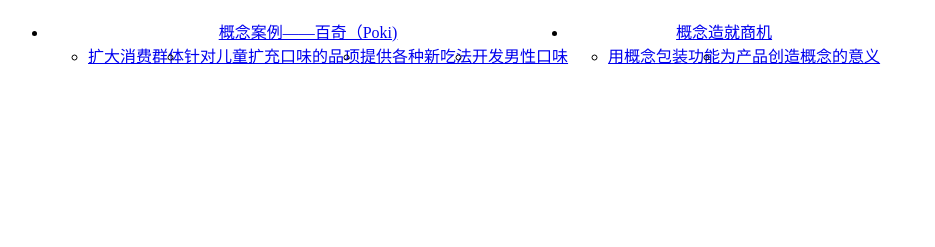
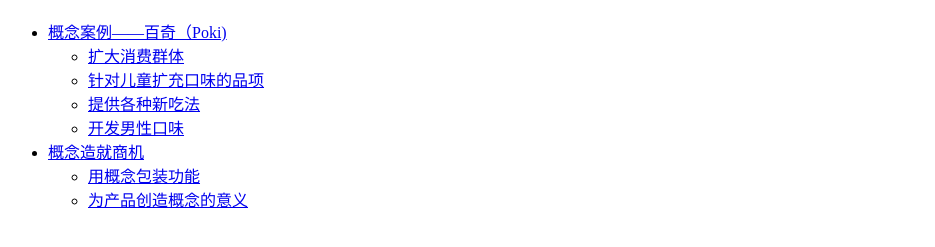
Before and after one commit to nalinali/TaguageTutorial, a plain HTML site: page index.html in a window 1280 px wide. Shown: the part 61-308 px from the top of the page, without its empty margins (0-935 px from the left). Drawn offline with Linux system fonts and the light colour scheme.

Commit message:
Revert "Update index.html"
This reverts commit 0c087a1dea02a6ef97dd231481e999720b5ecdad.

```diff
--- a/index.html
+++ b/index.html
@@ -1,12 +1,6 @@
 <!DOCTYPE html>
 <html>
-<style>
-	{margin:0;padding:0;}
-	.tree li{
-		float:left;
-		text-align:center;
-	}
-</style>
+
 <body>
 	<h1>Taguage</h1>
 	<div class="tree">
```
